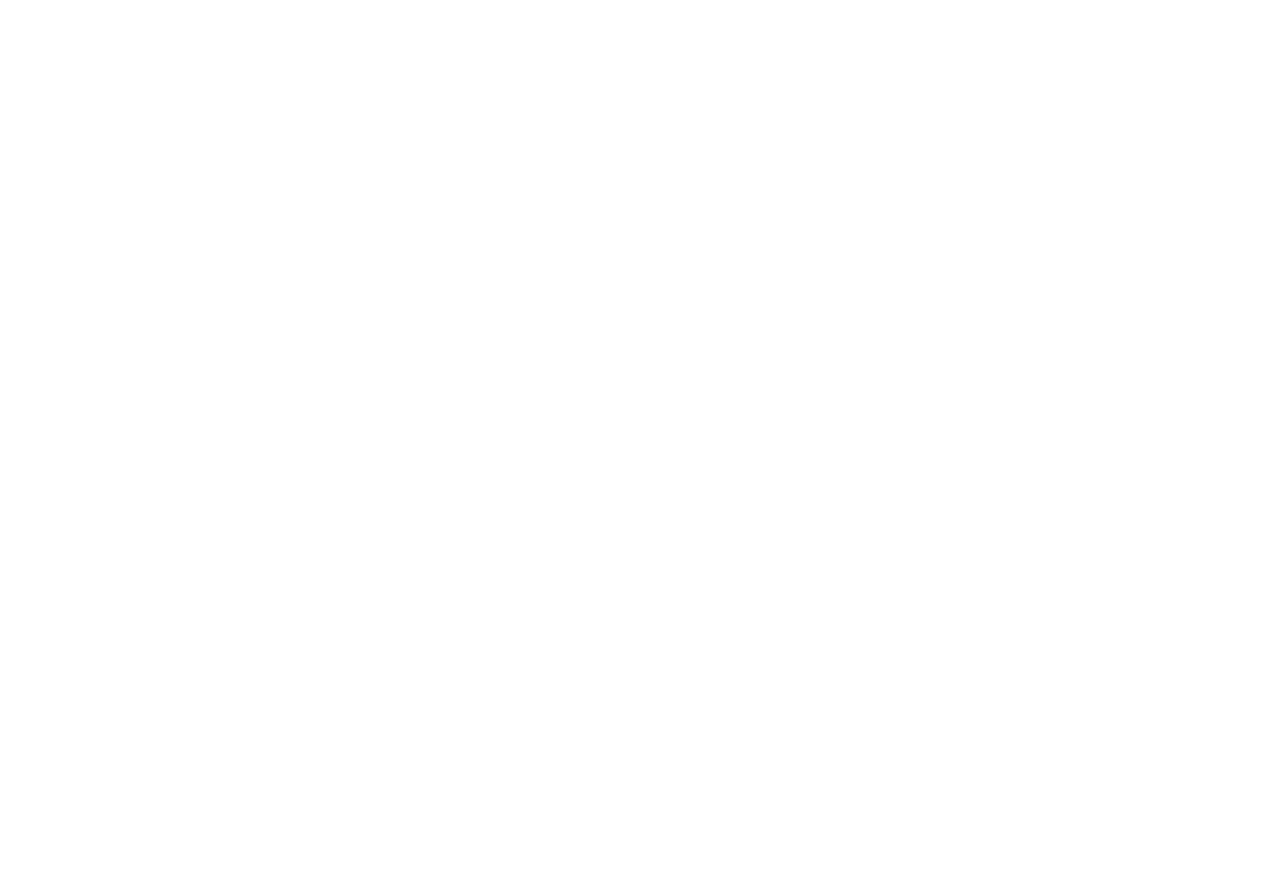
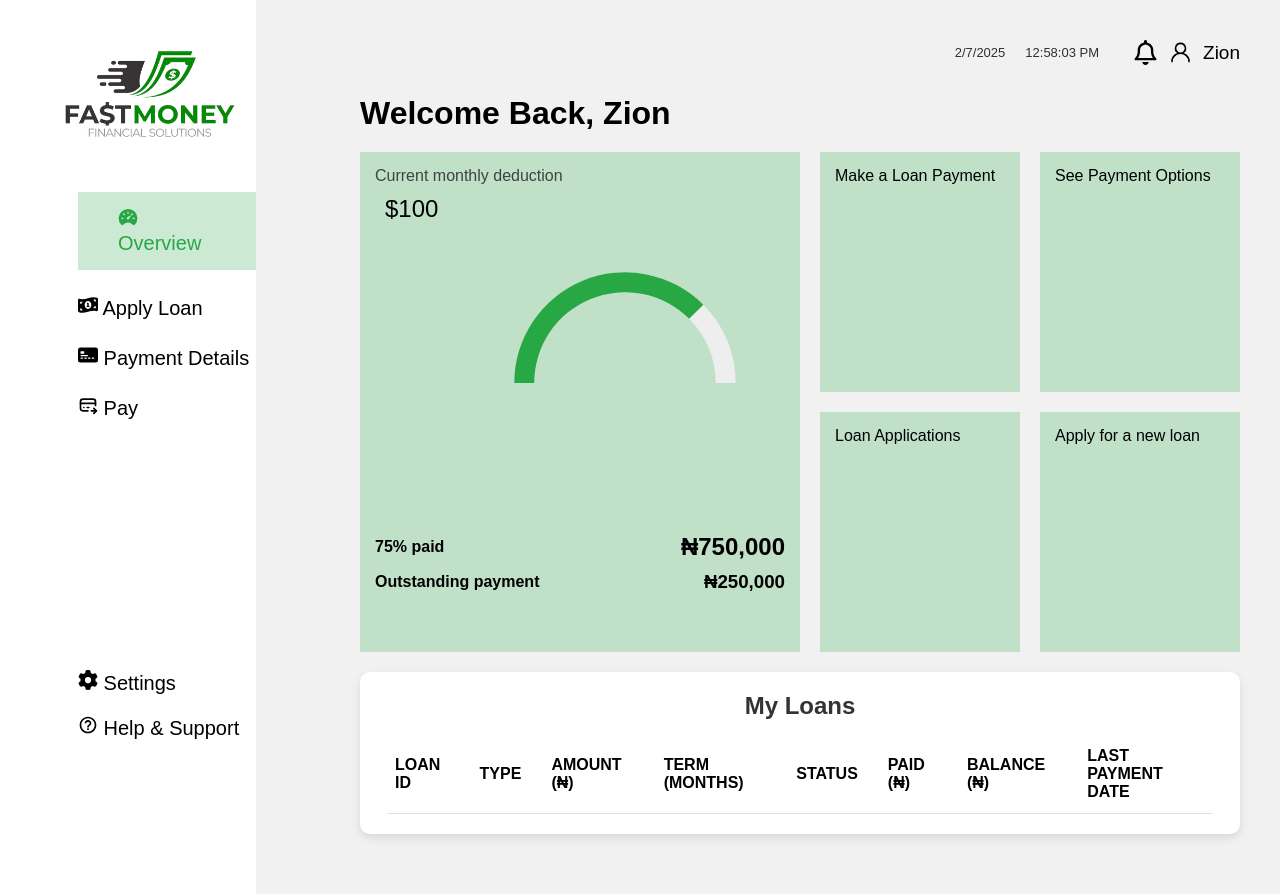
Before and after one commit to Zion2301/Loan-App-Frontend, a React (Vite) app: page /dashboard in a window 1280 px wide. Before the commit this address had no page. Before the commit the page ends 800 px from the top, so only its background shows below. Built offline with nearby package versions, Linux system fonts and the light colour scheme; a web font is replaced by a local one.

Commit message:
first dashboard done

```diff
--- a/src/App.jsx
+++ b/src/App.jsx
@@ -1,12 +1,12 @@
 import './App.css'
-// import Home from './components/Home'
+import Home from './components/Home'
 // import Navbar from './components/Navbar'
 import { BrowserRouter as Router, Route,Routes } from 'react-router-dom'
-// import PaymentDetails from './components/PaymentDetails'
-// import Signup from './components/Signup'
-// import Login from './components/Login'
-// import Dashboard from './components/Dashboard'
-// import LoanDashboard from './components/LoanDashboard'
+import PaymentDetails from './components/PaymentDetails'
+import Signup from './components/Signup'
+import Login from './components/Login'
+import Dashboard from './components/Dashboard'
+import LoanDashboard from './components/LoanDashboard'
 import Pay from './components/Pay'
 function App() {
 
@@ -14,10 +14,13 @@ function App() {
     <>
       <Router>
         <Routes>
-          {/* <Route path='/' element={<Home/>}></Route>
+          <Route path='/' element={<Home/>}></Route>
           <Route path='/register' element={<Signup/>}></Route>
-          <Route path='/login' element={<Login/>}></Route> */}
-          <Route path='/' element={<Pay/>}></Route>
+          <Route path='/login' element={<Login/>}></Route>
+          <Route path='/dashboard' element={<Dashboard/>}></Route>
+          <Route path='/paydash' element={<Pay/>}></Route>
+          <Route path='/loan' element={<LoanDashboard/>}></Route>
+          <Route path='/payment' element={<PaymentDetails/>}></Route>
         </Routes>
       </Router>
     </>
--- a/src/components/Dashboard.jsx
+++ b/src/components/Dashboard.jsx
@@ -40,9 +40,9 @@ const Dashboard = ({loans = []}) => {
             <div className="inner-left-div">
             <div className="dash-links">
                <Link className="special"><IoSpeedometer/> Overview</Link>
-               <Link className="ordinary"><FaMoneyBill1Wave/> Apply Loan</Link>
-               <Link className="ordinary"><BsFillCreditCard2FrontFill/> Payment Details</Link>
-               <Link className="ordinary"><TbCreditCardPay/> Pay</Link>
+               <Link className="ordinary" to="/loan"><FaMoneyBill1Wave/> Apply Loan</Link>
+               <Link className="ordinary" to="/payment"><BsFillCreditCard2FrontFill/> Payment Details</Link>
+               <Link className="ordinary" to="/paydash"><TbCreditCardPay/> Pay</Link>
             </div>
 
             <div className="lower-links">
--- a/src/components/LoanDashboard.jsx
+++ b/src/components/LoanDashboard.jsx
@@ -59,10 +59,10 @@ const LoanDashboard = () => {
         <img src={img} alt="" className="another-logo"/>
             <div className="inner-left-div">
             <div className="dash-links">
-               <Link className="ordinary"><IoSpeedometer/> Overview</Link>
+               <Link className="ordinary" to="/dashboard"><IoSpeedometer/> Overview</Link>
                <Link className="special"><FaMoneyBill1Wave/> Apply Loan</Link>
-               <Link className="ordinary"><BsFillCreditCard2FrontFill/> Payment Details</Link>
-               <Link className="ordinary"><TbCreditCardPay/> Pay</Link>
+               <Link className="ordinary" to="/payment"><BsFillCreditCard2FrontFill/> Payment Details</Link>
+               <Link className="ordinary" to="/paydash"><TbCreditCardPay/> Pay</Link>
             </div>
 
             <div className="lower-links">
--- a/src/components/Pay.jsx
+++ b/src/components/Pay.jsx
@@ -15,9 +15,9 @@ const Pay = () => {
              <img src={img} alt="" className="another-logo"/>
                         <div className="inner-left-div">
                         <div className="dash-links">
-                           <Link className="ordinary"><IoSpeedometer/> Overview</Link>
-                           <Link className="ordinary"><FaMoneyBill1Wave/> Apply Loan</Link>
-                           <Link className="ordinary"><BsFillCreditCard2FrontFill/> Payment Details</Link>
+                           <Link className="ordinary" to="/dashboard"><IoSpeedometer/> Overview</Link>
+                           <Link className="ordinary" to="/loan"><FaMoneyBill1Wave/> Apply Loan</Link>
+                           <Link className="ordinary" to="payment"><BsFillCreditCard2FrontFill/> Payment Details</Link>
                            <Link className="special"><TbCreditCardPay/> Pay</Link>
                         </div>
 
--- a/src/components/PaymentDetails.jsx
+++ b/src/components/PaymentDetails.jsx
@@ -98,10 +98,10 @@ const PaymentDetails = () => {
           <img src={img} alt="" className="another-logo" />
           <div className="inner-left-div">
             <div className="dash-links">
-              <Link className="ordinary"><IoSpeedometer /> Overview</Link>
-              <Link className="ordinary"><FaMoneyBill1Wave /> Apply Loan</Link>
+              <Link className="ordinary" to="/dashboard"><IoSpeedometer /> Overview</Link>
+              <Link className="ordinary" to="/loan"><FaMoneyBill1Wave /> Apply Loan</Link>
               <Link className="special"><BsFillCreditCard2FrontFill /> Payment Details</Link>
-              <Link className="ordinary"><TbCreditCardPay /> Pay</Link>
+              <Link className="ordinary" to="/paydash"><TbCreditCardPay /> Pay</Link>
             </div>
 
             <div className="lower-links">
```
